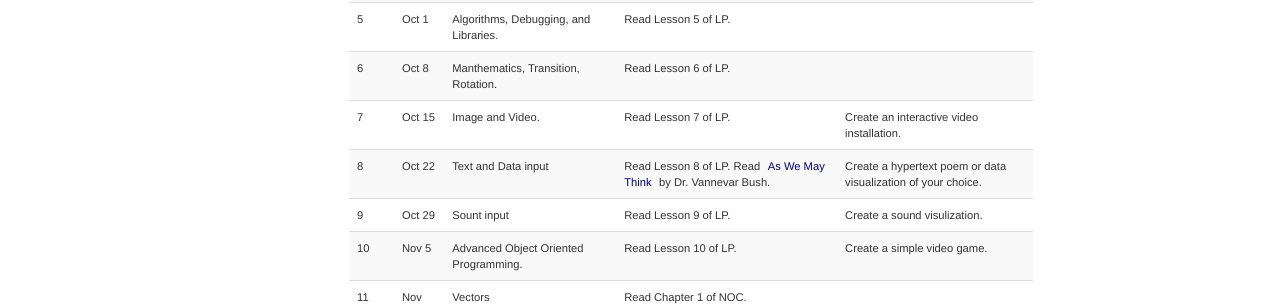
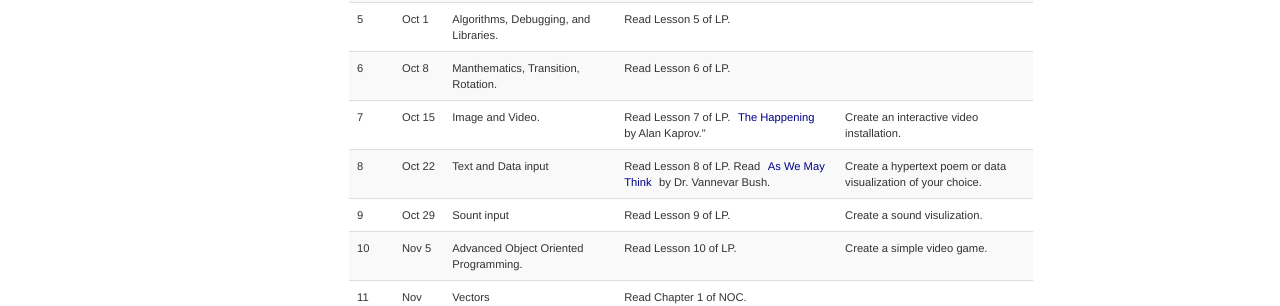
Before and after one commit to zhenzhenqi/NMA3012, a Jekyll site: the page built from index.html, in a window 1280 px wide. Shown: the part 616-922 px from the top of the page. Built offline with Jekyll 4.4.1, drawn with Linux system fonts in a browser that asks for light colours; nearby versions of some CDN libraries.

```diff
--- a/index.html
+++ b/index.html
@@ -73,7 +73,7 @@ title: Welcome to NMA3012 | Programming Interactivity
             <td id="td_id_1" class="td-class-1">7</td>
             <td id="td_id_5" class="td-class-5">Oct 15</td>
             <td>Image and Video.</td>
-            <td>Read Lesson 7 of LP.</td>
+            <td>Read Lesson 7 of LP. <a href="http://www.tate.org.uk/context-comment/blogs/performance-art-101-happening-allan-kaprow">The Happening</a> by Alan Kaprov."</td>
             <td>Create an interactive video installation.</td>
         </tr>
         <tr id="tr_id_5" class="tr-class-5">
```
